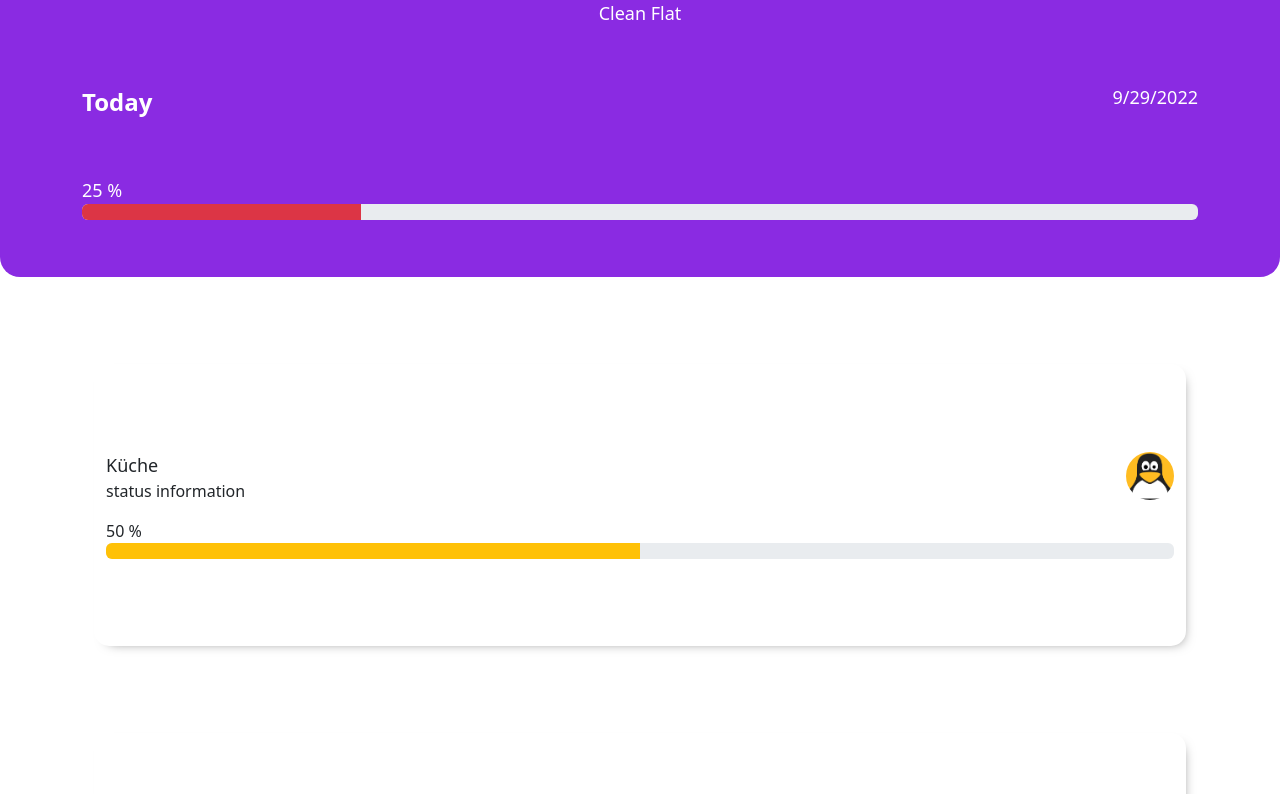
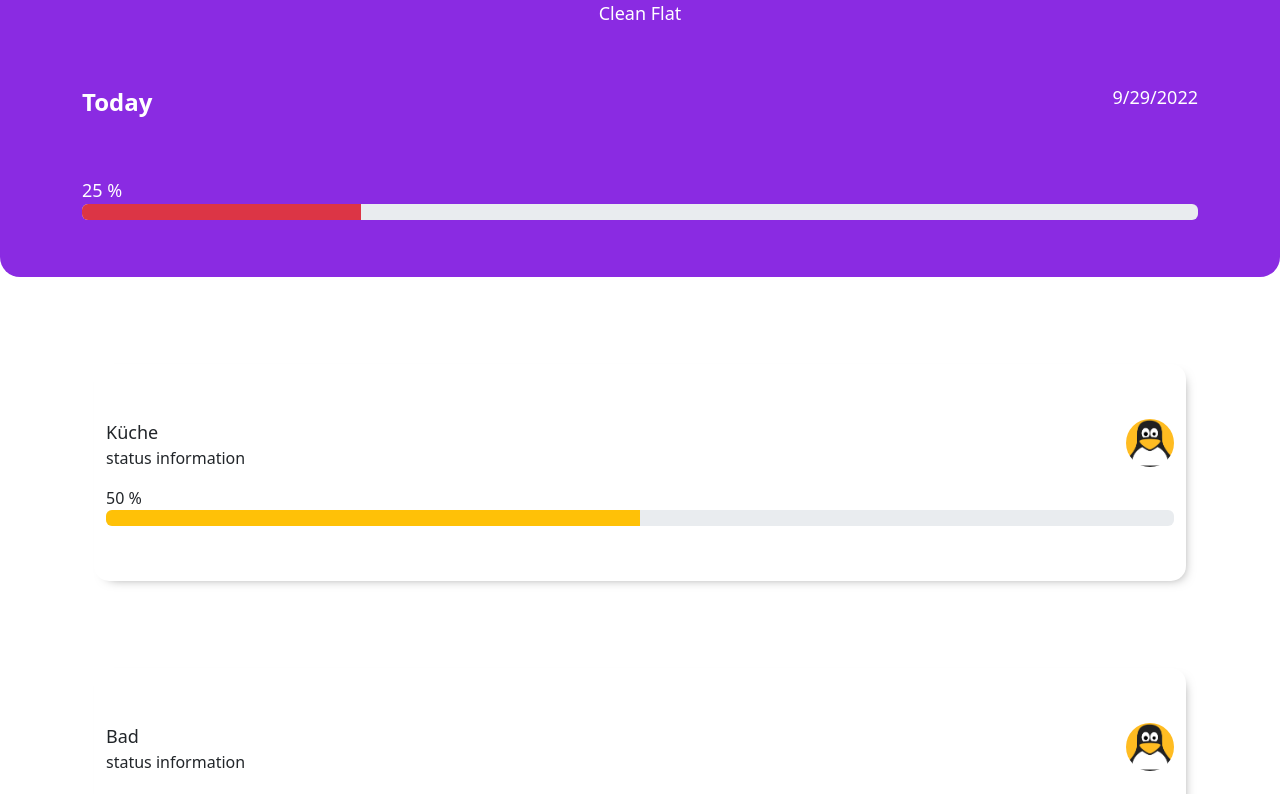
Before and after one commit to LaserLukas/cleanPWA, a React (Create React App) app in the folder app/: page / in a window 1280 px wide. Shown: the top 794 px of the page. Built offline with nearby package versions, Linux system fonts and the light colour scheme.

Commit message:
added firebase hosting

```diff
--- a/app/src/components/TaskPreview.scss
+++ b/app/src/components/TaskPreview.scss
@@ -5,8 +5,8 @@
 }
 
 .Card {
-    padding-top: 8%;
-    padding-bottom: 8%;
+    padding-top: 5%;
+    padding-bottom: 5%;
     box-shadow: 5px 5px 12px -8px rgba(0,0,0,0.5);
     border-radius: 15px;
 }
```
Also changed, not shown: app/src/components/TaskPreview.js (+1 -0 lines), app/firebase.json (added), 1 other file (tests, documents, lock files or other folders).
